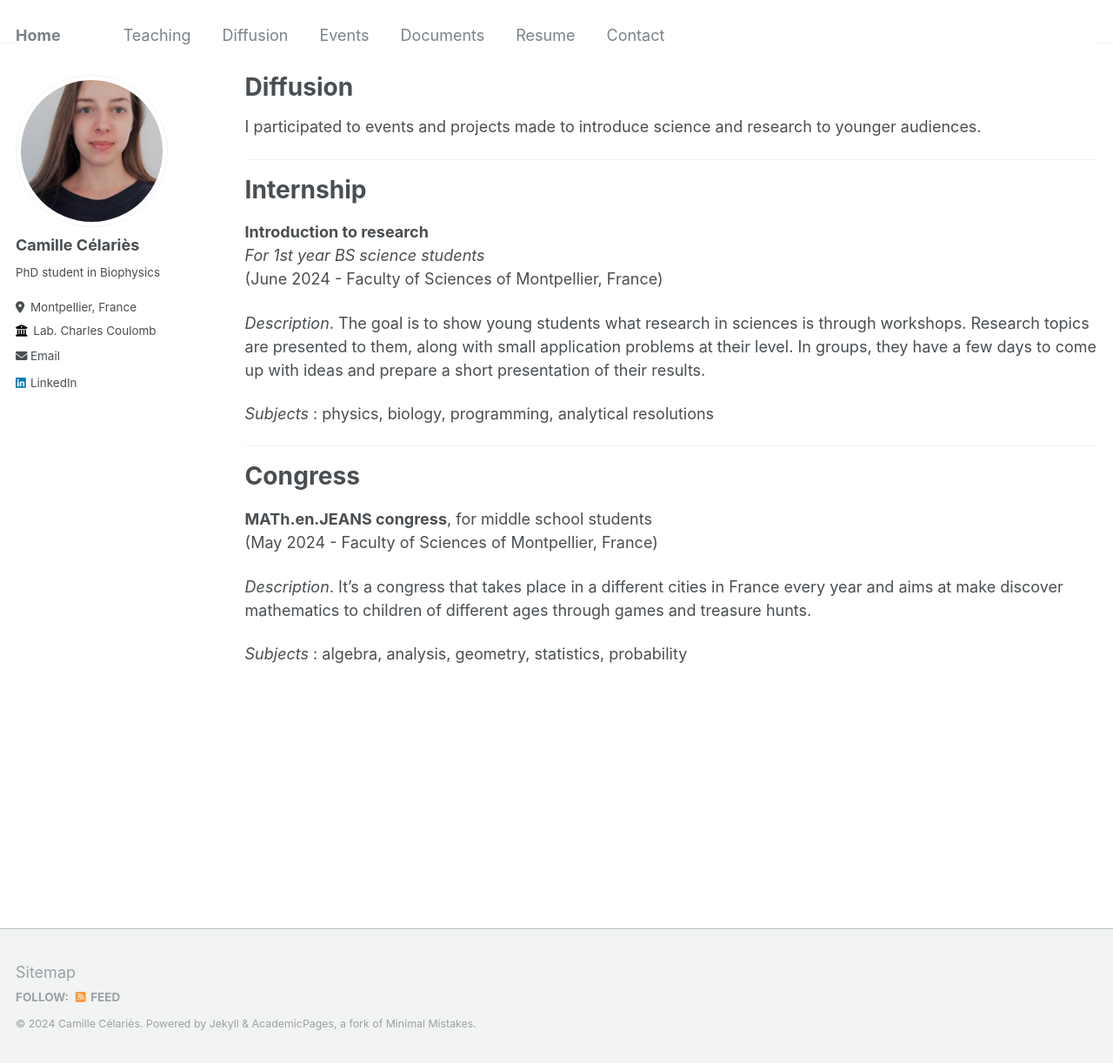
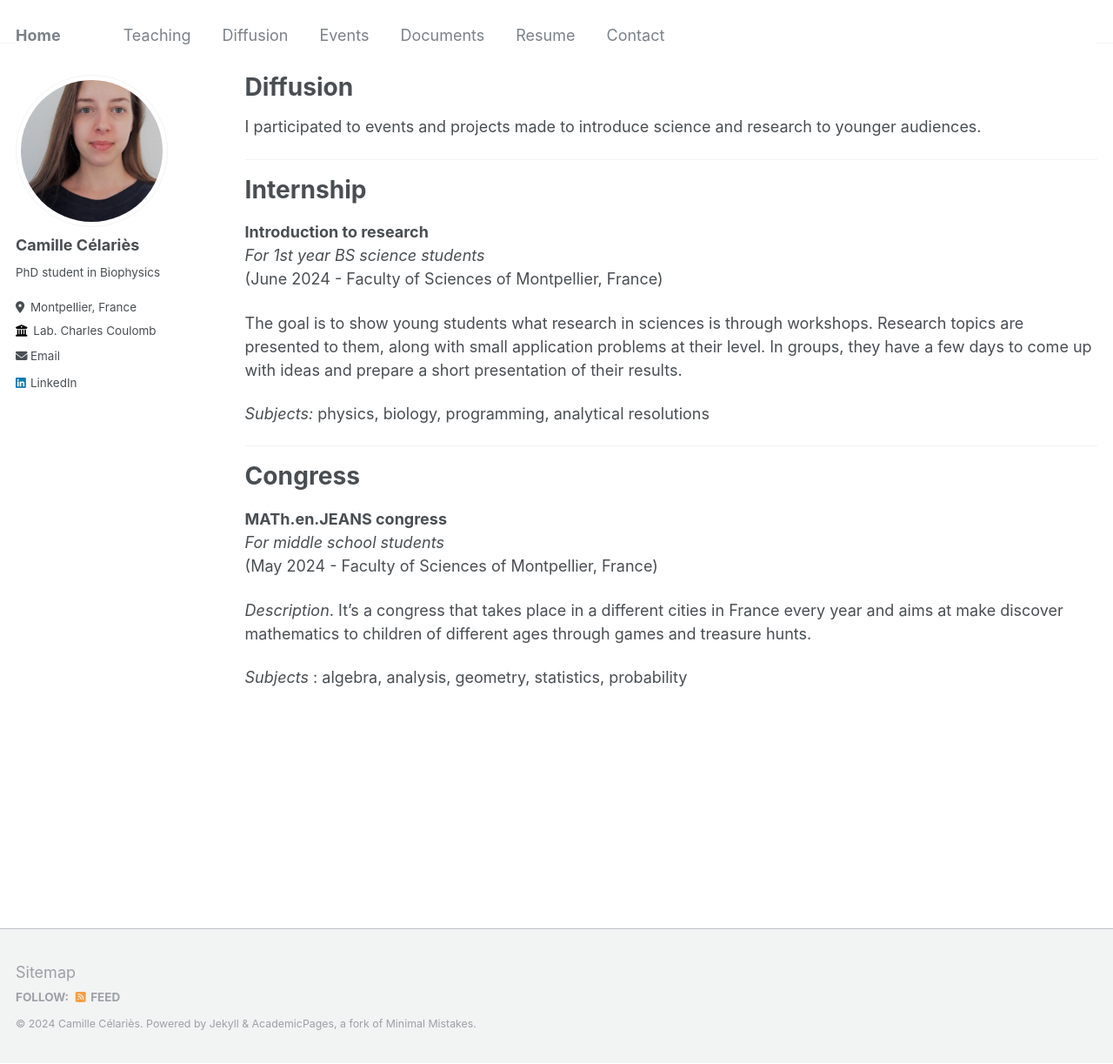
Before and after one commit to camillecelaries/camillecelaries.github.io, a Jekyll site: the page built from _pages/diffusion.md, in a window 1280 px wide and 1223 px high. Shown: the whole window at 87% size. Built offline with Jekyll 4.4.1, drawn with Linux system fonts in a browser that asks for light colours.

Commit message:
Update diffusion.md

```diff
--- a/_pages/diffusion.md
+++ b/_pages/diffusion.md
@@ -18,16 +18,17 @@ Internship
 <br><i>For 1st year BS science students</i>
 <br>(June 2024 - Faculty of Sciences of Montpellier, France)
 
-<i>Description</i>. The goal is to show young students what research in sciences is through workshops. Research topics are presented to them, along with small application problems at their level. In groups, they have a few days to come up with ideas and prepare a short presentation of their results.
+The goal is to show young students what research in sciences is through workshops. Research topics are presented to them, along with small application problems at their level. In groups, they have a few days to come up with ideas and prepare a short presentation of their results.
 
-<i>Subjects</i> : physics, biology, programming, analytical resolutions
+<i>Subjects:</i> physics, biology, programming, analytical resolutions
 
 ***
 
 Congress
 ======
 
-<b>MATh.en.JEANS congress</b>, for middle school students
+<b>MATh.en.JEANS congress</b>
+<br><i>For middle school students</i>
 <br>(May 2024 - Faculty of Sciences of Montpellier, France)
 
 <i>Description</i>. It's a congress that takes place in a different cities in France every year and aims at make discover mathematics to children of different ages through games and treasure hunts.
```
